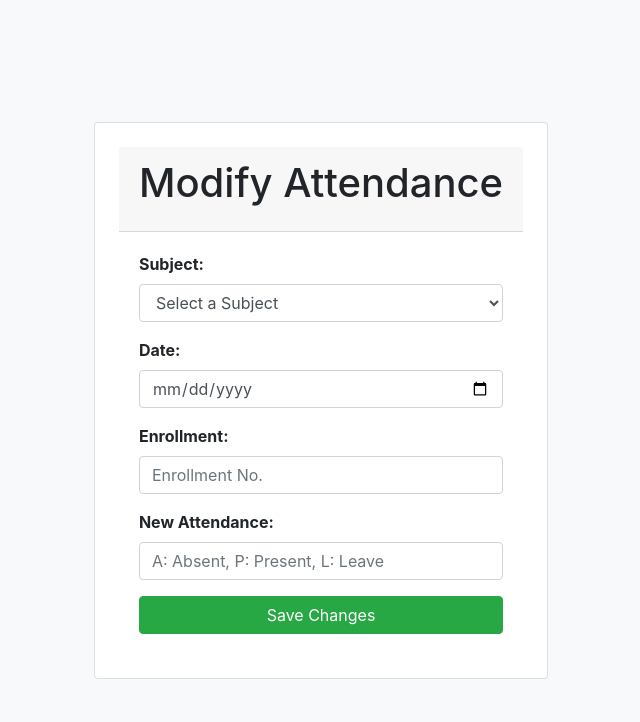
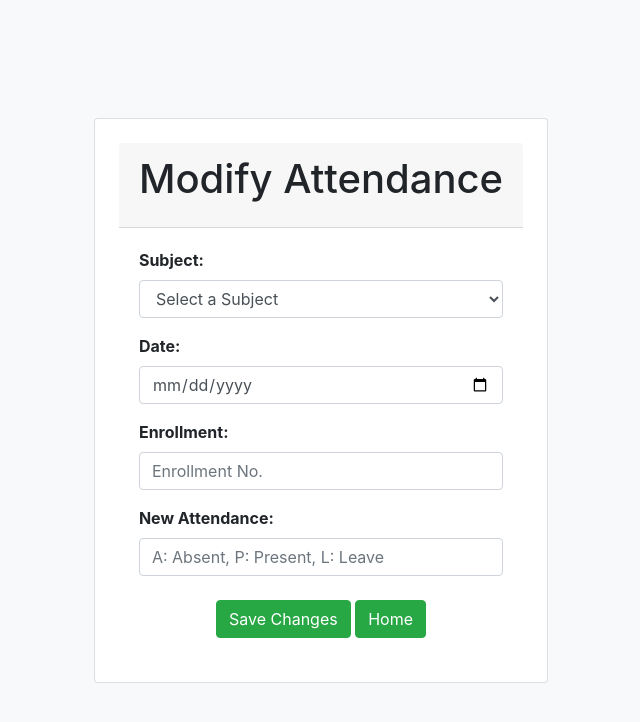
Before and after one commit to thebigbone/network-attendance, a Flask app: page /modify_attendance in a window 1280 px wide. Shown: the top 722 px of the page, without its empty margins (319-959 px from the left). Run offline with Flask 3, Linux system fonts and the light colour scheme; the visitor is signed in with stand-in values (Sample User, id 1); data that the repository does not hold is empty; some libraries are stand-ins or nearby versions.

Commit message:
Added the session pop and home buttons

```diff
--- a/app.py
+++ b/app.py
@@ -115,6 +115,7 @@ def faculty_dashboard():
             subjects = teaching_class.split(',') if teaching_class else []
 
         date_error = session.get('date_error')
+        session.pop('date_error', None)
 
 
         return render_template('faculty_dashboard.html', subjects=subjects, date_error=date_error)
@@ -398,10 +399,10 @@ def filter_download():
         filter_percentage = session.get('filter_percentage')
 
         if given_filter == 'greater_than':
-            atten_sheet = pd.read_sql(f"SELECT enrollment, name, percentage FROM {filtered_subject} WHERE percentage >= {filter_percentage}", mysql.connection)
+            atten_sheet = pd.read_sql(f"SELECT * FROM {filtered_subject} WHERE percentage >= {filter_percentage}", mysql.connection)
 
         elif given_filter == 'less_than':
-            atten_sheet = pd.read_sql(f"SELECT enrollment, name, percentage FROM {filtered_subject} WHERE percentage <= {filter_percentage}", mysql.connection)
+            atten_sheet = pd.read_sql(f"SELECT * FROM {filtered_subject} WHERE percentage <= {filter_percentage}", mysql.connection)
 
         session.pop('filtered_subject')
         session.pop('given_filter')
--- a/templates/modify_attendance.html
+++ b/templates/modify_attendance.html
@@ -39,8 +39,10 @@
             <label for="new_attendance" class="font-weight-bold">New Attendance: </label>
             <input type="text" name="new_attendance" placeholder="A: Absent, P: Present, L: Leave" class="form-control" required/>
           </div>
-
-          <button type="submit" class="btn btn-success btn-block">Save Changes</button>
+          <div class="text-center mt-4">
+              <button type="submit" class="btn btn-success">Save Changes</button>
+              <a href="/faculty_dashboard" class="btn btn-success">Home</a>
+          </div>
         </form>
       </div>
     </div>
```
Also changed, not shown: .spyproject/config/workspace.ini, 1 other file.
